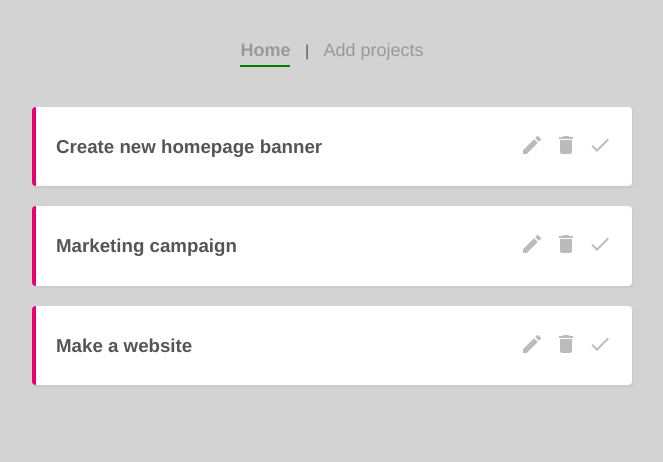
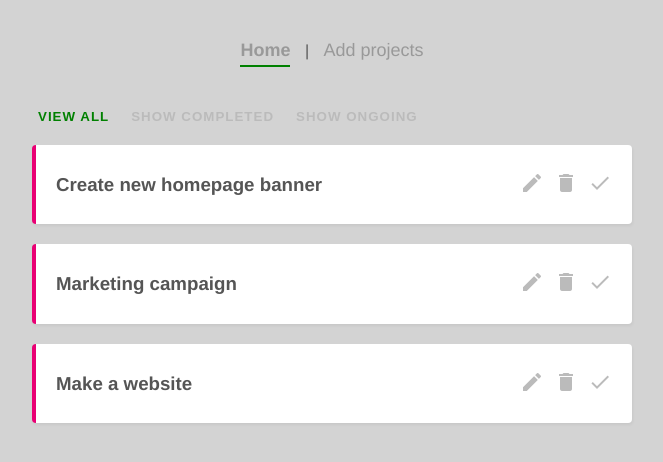
Before and after one commit to caren1/vuejs-ninja, a Vue app in the folder ninja-planner/: page / in a window 1280 px wide. Shown: the top 462 px of the page, without its empty margins (308-971 px from the left). Built offline with nearby package versions, Linux system fonts and the light colour scheme; data requests are answered from the project's data file.

Commit message:
creating a filter nav

```diff
--- /dev/null
+++ b/ninja-planner/src/components/FilterNav.vue
@@ -0,0 +1,41 @@
+<template>
+  <nav class="filter-nav">
+      <button @click="updateFilter('all')" :class="{ active: currentFilter === 'all' }">View all</button>
+      <button @click="updateFilter('completed')" :class="{ active: currentFilter === 'completed' }">Show completed</button>
+      <button @click="updateFilter('ongoing')" :class="{ active: currentFilter === 'ongoing' }">Show ongoing</button>
+  </nav>
+</template>
+
+<script>
+export default {
+    props: ['currentFilter'],
+    methods: {
+        updateFilter(filter) {
+            this.$emit('filterChange', filter);
+        }
+    }
+}
+</script>
+
+<style>
+    .filter-nav button {
+        background: none;
+        border: none;
+        outline: none;
+        color: #bbb;
+        text-transform: uppercase;
+        margin-right: 10px;
+        letter-spacing: 1px;
+        font-weight: bold;
+        cursor: pointer;
+    }
+    .filter-nav button:hover{
+        color: green;
+        transition: all 0.1s ease-in;
+    }
+
+    .filter-nav button.active {
+        color: green;
+    }
+
+</style>
--- a/ninja-planner/src/views/Home.vue
+++ b/ninja-planner/src/views/Home.vue
@@ -1,5 +1,6 @@
 <template>
   <div class="home">
+    <FilterNav @filterChange="currentFilter = $event" :currentFilter="currentFilter"/>
     <div v-if="projects.length">
       <div v-for="project in projects" :key="project.id">
         <SingleProject :project="project" @delete="handleDelete" @complete="handleComplete"/>
@@ -10,12 +11,14 @@
 
 <script>
 import SingleProject from '../components/SingleProject.vue'
+import FilterNav from '../components/FilterNav.vue'
 export default {
   name: 'Home',
-  components: { SingleProject, },
+  components: { SingleProject, FilterNav },
   data() {
     return {
       projects: [],
+      currentFilter: 'all'
     }
   },
   mounted() {
```
